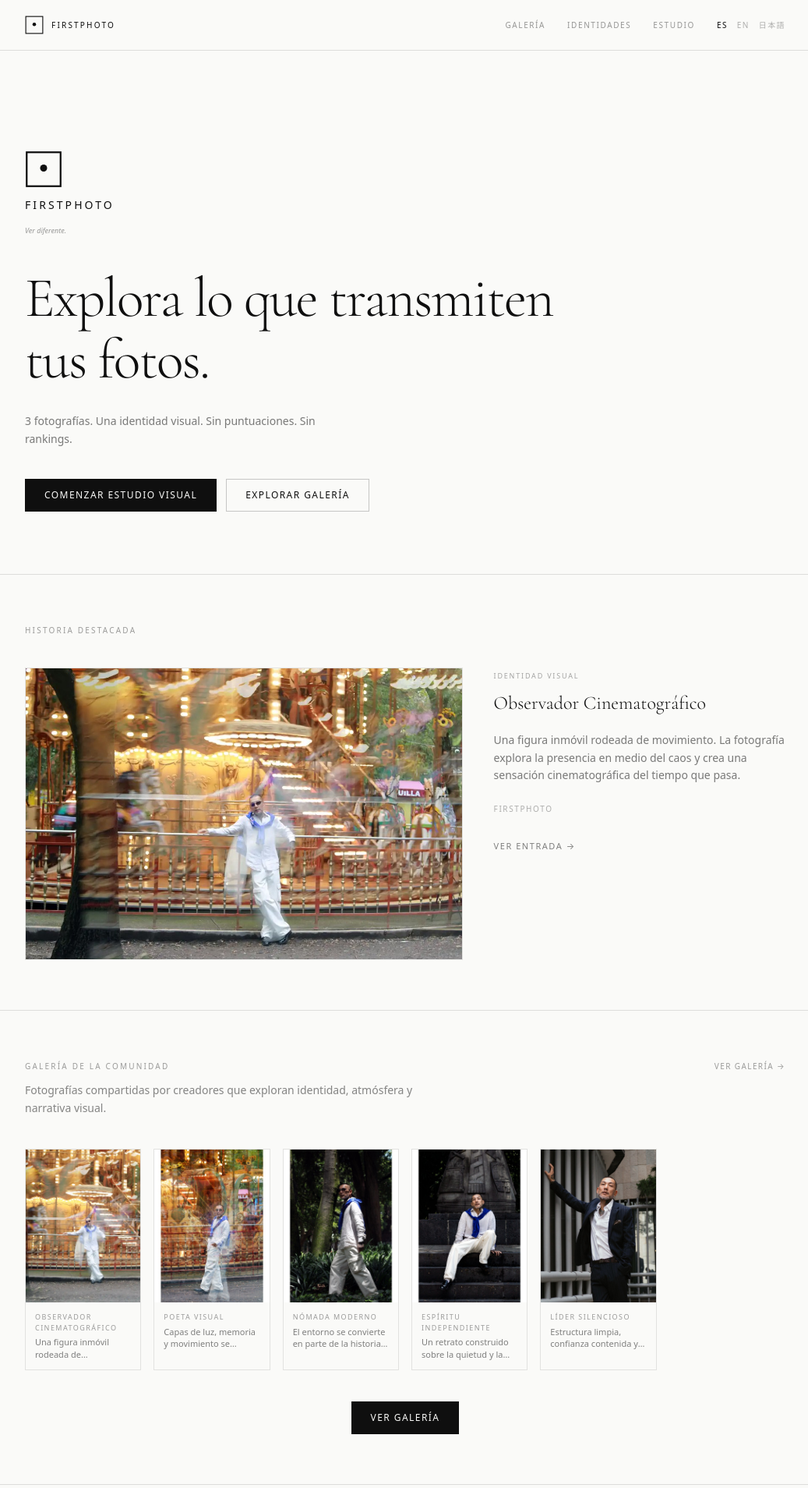
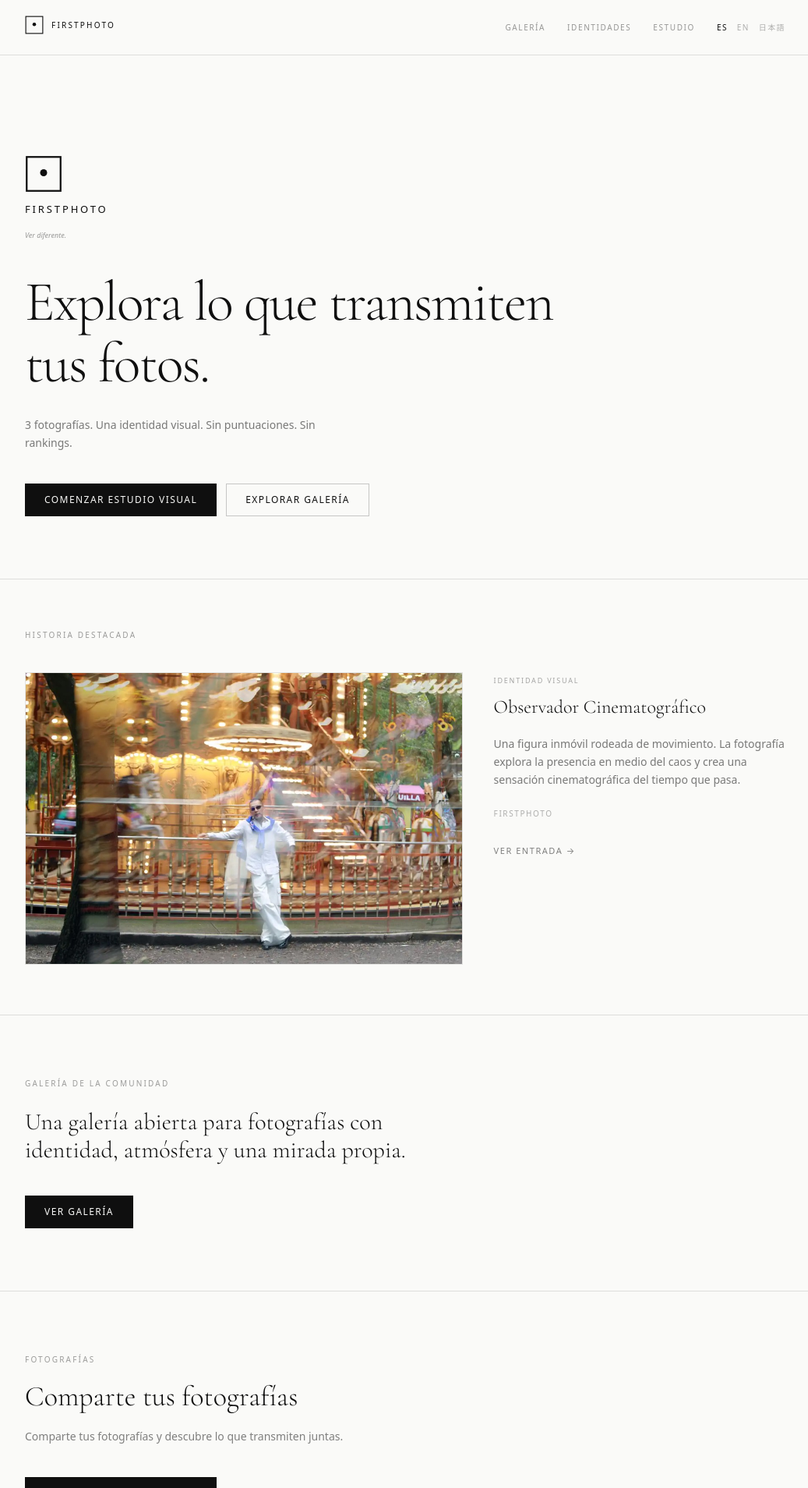
Before and after one commit to FirstPhotoAI/firstphoto, a React (Vite) app: page / in a window 1280 px wide. Shown: the top 1908 px of the page at 78% size, without its empty margins (120-1157 px from the left). Built offline with nearby package versions, Linux system fonts and the light colour scheme.

Commit message:
Refine homepage community invitation

```diff
--- a/src/components/FirstPhotoLogo.jsx
+++ b/src/components/FirstPhotoLogo.jsx
@@ -7,31 +7,37 @@
  * Props
  *   size       'icon' | 'small' | 'medium' | 'large'  — default 'small'
  *   showText   boolean — render "FIRSTPHOTO" wordmark beside / below the mark
- *   className  extra classes on the root element
+ *   className  extra Tailwind classes on the root element (use for color overrides)
+ *
+ * Sizing uses explicit SVG width/height attributes so the mark is never collapsed
+ * by Tailwind purging or missing CSS. Color defaults to #0f0f0f via inline style
+ * but is overridable via className (e.g. "text-[rgba(15,15,15,0.28)]").
  */
 
-const MARK_SIZES = {
-  icon:   'h-[18px] w-[18px]',
-  small:  'h-6 w-6',
-  medium: 'h-8 w-8',
-  large:  'h-12 w-12',
+const PIXEL_SIZES = {
+  icon:   18,
+  small:  24,
+  medium: 32,
+  large:  48,
 }
 
-const TEXT_SIZES = {
-  icon:   'text-[9px]  tracking-[0.20em]',
-  small:  'text-[10px] tracking-[0.22em]',
-  medium: 'text-[11px] tracking-[0.22em]',
-  large:  'text-sm     tracking-[0.22em]',
+const TEXT_STYLES = {
+  icon:   { fontSize: '9px',  letterSpacing: '0.20em' },
+  small:  { fontSize: '10px', letterSpacing: '0.22em' },
+  medium: { fontSize: '11px', letterSpacing: '0.22em' },
+  large:  { fontSize: '13px', letterSpacing: '0.22em' },
 }
 
-function Mark({ sizeClass, className = '' }) {
+function Mark({ px }) {
   return (
     <svg
+      width={px}
+      height={px}
       viewBox="0 0 32 32"
       fill="none"
       xmlns="http://www.w3.org/2000/svg"
-      className={`${sizeClass} ${className}`}
       aria-hidden="true"
+      style={{ display: 'block', flexShrink: 0 }}
     >
       {/* Photograph frame */}
       <rect
@@ -50,32 +56,47 @@ export default function FirstPhotoLogo({
   size      = 'small',
   showText  = false,
   className = '',
+  color     = '#0f0f0f',
 }) {
-  const markClass = MARK_SIZES[size] ?? MARK_SIZES.small
-  const textClass = TEXT_SIZES[size] ?? TEXT_SIZES.small
+  const px        = PIXEL_SIZES[size]  ?? PIXEL_SIZES.small
+  const textStyle = TEXT_STYLES[size]  ?? TEXT_STYLES.small
   const isLarge   = size === 'large'
 
+  /* ── Mark only ─────────────────────────────────────── */
   if (!showText) {
-    return <Mark sizeClass={markClass} className={className} />
+    return (
+      <span
+        className={className}
+        style={{ display: 'inline-flex', color }}
+      >
+        <Mark px={px} />
+      </span>
+    )
   }
 
+  /* ── Large: mark stacked above wordmark ─────────────── */
   if (isLarge) {
-    /* Large: mark stacked above wordmark */
     return (
-      <div className={`flex flex-col items-start gap-3 ${className}`}>
-        <Mark sizeClass={markClass} />
-        <p className={`font-medium uppercase ${textClass} text-[#0f0f0f]`}>
+      <div
+        className={className}
+        style={{ display: 'flex', flexDirection: 'column', alignItems: 'flex-start', gap: '12px', color }}
+      >
+        <Mark px={px} />
+        <p style={{ fontWeight: 500, textTransform: 'uppercase', ...textStyle, margin: 0 }}>
           FirstPhoto
         </p>
       </div>
     )
   }
 
-  /* Default: mark + wordmark side by side */
+  /* ── Default: mark + wordmark side by side ──────────── */
   return (
-    <div className={`flex items-center gap-2.5 ${className}`}>
-      <Mark sizeClass={markClass} />
-      <p className={`font-medium uppercase ${textClass} text-[#0f0f0f]`}>
+    <div
+      className={className}
+      style={{ display: 'inline-flex', alignItems: 'center', gap: '10px', color }}
+    >
+      <Mark px={px} />
+      <p style={{ fontWeight: 500, textTransform: 'uppercase', ...textStyle, margin: 0 }}>
         FirstPhoto
       </p>
     </div>
--- a/src/components/Layout.jsx
+++ b/src/components/Layout.jsx
@@ -21,7 +21,7 @@ export default function Layout({ children }) {
         <div className="mx-auto flex max-w-5xl items-center justify-between px-6 py-5">
 
           {/* Logo */}
-          <Link to="/" className="text-[#0f0f0f]">
+          <Link to="/" style={{ textDecoration: 'none' }}>
             <FirstPhotoLogo size="small" showText />
           </Link>
 
--- a/src/i18n.js
+++ b/src/i18n.js
@@ -16,11 +16,11 @@ export const translations = {
       featured_identity: 'Identidad Visual',
       featured_view:     'Ver entrada →',
       preview_label:     'Galería de la Comunidad',
-      preview_subcopy:   'Fotografías compartidas por creadores que exploran identidad, atmósfera y narrativa visual.',
+      preview_subcopy:   'Una galería abierta para fotografías con identidad, atmósfera y una mirada propia.',
       preview_cta:       'Ver galería',
       share_label:       'Fotografías',
       share_h2:          'Comparte tus fotografías',
-      share_description: 'Sube 3–5 fotografías para descubrir lo que transmiten juntas.',
+      share_description: 'Comparte tus fotografías y descubre lo que transmiten juntas.',
       method_label: 'Método',
       method_steps: [
         { title: 'Captura',  body: 'Sube 3–5 fotografías de cualquier fuente.' },
@@ -234,11 +234,11 @@ export const translations = {
       featured_identity: 'Visual Identity',
       featured_view:     'View entry →',
       preview_label:     'Community Gallery',
-      preview_subcopy:   'Photographs shared by creators exploring identity, atmosphere and visual storytelling.',
+      preview_subcopy:   'An open gallery for photographs with identity, atmosphere and a distinct point of view.',
       preview_cta:       'View Gallery',
       share_label:       'Photographs',
       share_h2:          'Share your photographs',
-      share_description: 'Upload 3–5 photographs to discover what they communicate together.',
+      share_description: 'Share your photographs and discover what they communicate together.',
       method_label: 'Method',
       method_steps: [
         { title: 'Capture',  body: 'Upload 3–5 photographs from any source.' },
@@ -588,11 +588,11 @@ export const translations = {
       featured_identity: 'ビジュアルアイデンティティ',
       featured_view:     '詳細を見る →',
       preview_label:     'コミュニティギャラリー',
-      preview_subcopy:   '視点、空気感、物語性を探るクリエイターたちの投稿。',
+      preview_subcopy:   '視点、空気感、個性のある写真が集まるオープンギャラリー。',
       preview_cta:       'ギャラリーを見る',
       share_label:       '写真',
       share_h2:          '写真を投稿する',
-      share_description: '3〜5枚の写真から、そこに共通する視点を見つけます。',
+      share_description: 'あなたの写真を投稿し、そこに共通する視点を見つける。',
       method_label: '読み解き方',
       method_steps: [
         { title: 'アップロード',   body: '3〜5枚の写真をアップロードしてください。どんな写真でも構いません。' },
--- a/src/pages/LandingPage.jsx
+++ b/src/pages/LandingPage.jsx
@@ -4,7 +4,7 @@ import Layout from '../components/Layout'
 import FirstPhotoLogo from '../components/FirstPhotoLogo'
 import { useLang } from '../contexts/LangContext'
 import { translations } from '../i18n'
-import { getCuratorPicks, getNewest } from '../data/archiveStore'
+import { getCuratorPicks } from '../data/archiveStore'
 
 // ─── Plan table helpers ────────────────────────────────────────────────────────
 
@@ -29,52 +29,17 @@ function Cell({ yes }) {
     : <span className="text-[rgba(15,15,15,0.18)]">–</span>
 }
 
-// ─── Gallery preview card ──────────────────────────────────────────────────────
-
-function PreviewCard({ entry }) {
-  return (
-    <Link
-      to={`/archive/${entry.id}`}
-      className="group block overflow-hidden border border-[rgba(15,15,15,0.10)] transition-colors hover:border-[rgba(15,15,15,0.26)]"
-    >
-      <div className="aspect-[3/4] overflow-hidden bg-[rgba(15,15,15,0.04)]">
-        <img
-          src={entry.photo}
-          alt={entry.title || entry.archetype}
-          className="h-full w-full object-cover transition-transform duration-500 group-hover:scale-[1.03]"
-        />
-      </div>
-      {(entry.archetype || entry.caption) && (
-        <div className="p-3">
-          {entry.archetype && (
-            <p className="text-[9px] uppercase tracking-[0.16em] text-[rgba(15,15,15,0.40)]">
-              {entry.archetype}
-            </p>
-          )}
-          {entry.caption && (
-            <p className="mt-1 line-clamp-2 text-[11px] leading-snug text-[rgba(15,15,15,0.52)]">
-              {entry.caption}
-            </p>
-          )}
-        </div>
-      )}
-    </Link>
-  )
-}
-
 // ─── Main component ────────────────────────────────────────────────────────────
 
 export default function LandingPage() {
   const { lang } = useLang()
   const T = translations[lang].landing
 
-  const [featuredEntry,   setFeaturedEntry]   = useState(null)
-  const [previewEntries,  setPreviewEntries]  = useState([])
+  const [featuredEntry, setFeaturedEntry] = useState(null)
 
   useEffect(() => {
     const picks = getCuratorPicks(1)
     setFeaturedEntry(picks[0] ?? null)
-    setPreviewEntries(getNewest(6))
   }, [])
 
   return (
@@ -83,7 +48,7 @@ export default function LandingPage() {
       {/* ── 1. Hero ───────────────────────────────────────────────────────────── */}
       <section className="mx-auto max-w-5xl px-6 pb-20 pt-24 md:pt-32">
 
-        <FirstPhotoLogo size="large" showText className="text-[#0f0f0f]" />
+        <FirstPhotoLogo size="large" showText />
 
         <p className="mt-4 text-[9px] italic text-[rgba(15,15,15,0.42)]">
           {T.tagline}
@@ -163,40 +128,20 @@ export default function LandingPage() {
         </>
       )}
 
-      {/* ── 3. Community Gallery Preview ──────────────────────────────────────── */}
-      {previewEntries.length > 0 && (
-        <>
-          <section className="mx-auto max-w-5xl px-6 py-16">
-            <div className="mb-3 flex items-end justify-between">
-              <p className="text-[10px] uppercase tracking-[0.22em] text-[rgba(15,15,15,0.40)]">
+      {/* ── 3. Community Gallery invitation ──────────────────────────────────── */}
+      <section className="mx-auto max-w-5xl px-6 py-20">
+        <p className="mb-6 text-[10px] uppercase tracking-[0.22em] text-[rgba(15,15,15,0.40)]">
           {T.preview_label}
         </p>
-              <Link
-                to="/archive"
-                className="text-[10px] uppercase tracking-[0.14em] text-[rgba(15,15,15,0.40)] hover:text-[#0f0f0f]"
-              >
-                {T.preview_cta} →
-              </Link>
-            </div>
-
-            <p className="mb-10 max-w-lg text-sm leading-relaxed text-[rgba(15,15,15,0.50)]">
+        <p className="max-w-xl font-display text-2xl font-light leading-snug text-[#0f0f0f] sm:text-3xl">
           {T.preview_subcopy}
         </p>
-
-            <div className="grid grid-cols-2 gap-4 sm:grid-cols-3 lg:grid-cols-6">
-              {previewEntries.map((entry) => (
-                <PreviewCard key={entry.id} entry={entry} />
-              ))}
-            </div>
-
-            <div className="mt-10 flex justify-center">
+        <div className="mt-10">
           <Link to="/archive" className="btn-primary">{T.preview_cta}</Link>
         </div>
       </section>
 
       <div className="border-t border-[rgba(15,15,15,0.12)]" />
-        </>
-      )}
 
       {/* ── 4. Submit section ────────────────────────────────────────────────── */}
       <section className="mx-auto max-w-5xl px-6 py-20">
@@ -360,7 +305,7 @@ export default function LandingPage() {
 
       <div className="mx-auto max-w-5xl px-6 py-8">
         <div className="flex items-center justify-between">
-          <FirstPhotoLogo size="icon" className="text-[rgba(15,15,15,0.28)]" />
+          <FirstPhotoLogo size="icon" color="rgba(15,15,15,0.28)" />
           <p className="text-[10px] text-[rgba(15,15,15,0.30)]">{T.footer}</p>
         </div>
       </div>
```
Lines whose indentation alone changed are shown as unchanged.
